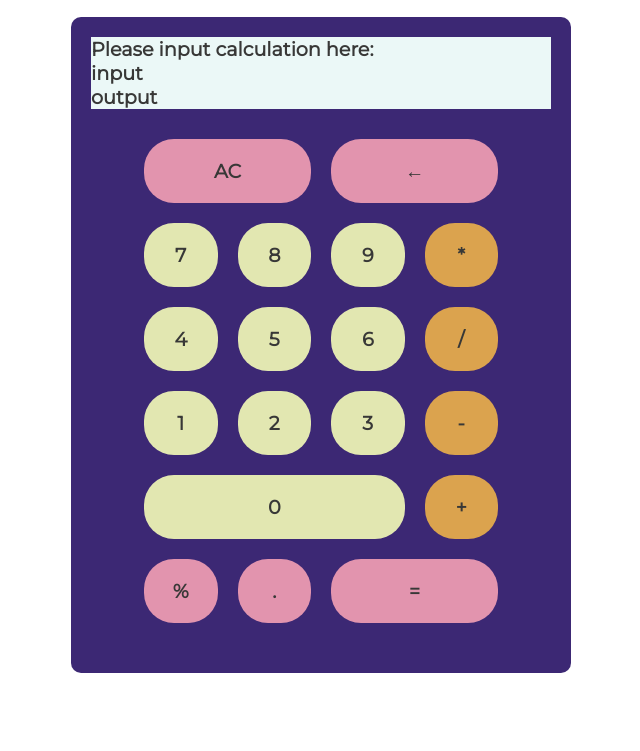
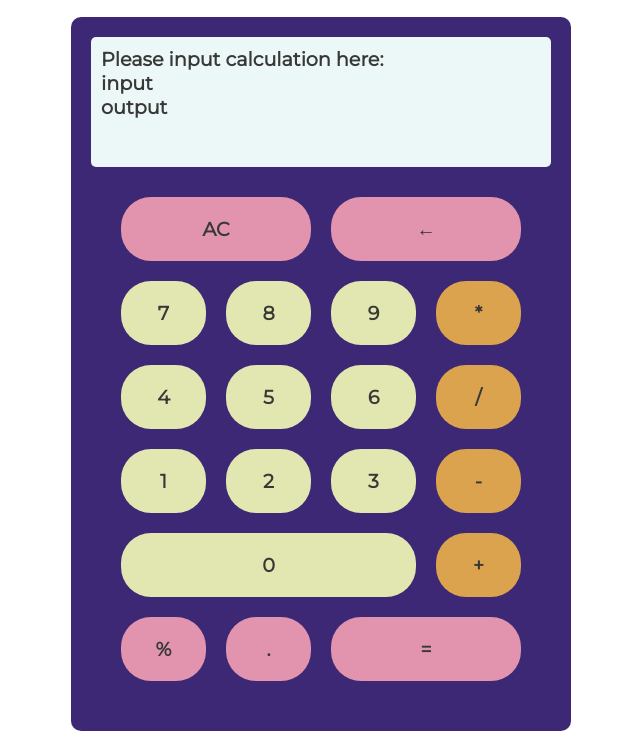
Before and after one commit to BeckyRushton/Calculator-Project, a plain HTML site: page index.html in a window 1280 px wide. Shown: the part 127-878 px from the top of the page, without its empty margins (319-959 px from the left). Before the commit the page ends 820 px from the top, so only its background shows below. Drawn offline with Linux system fonts and the light colour scheme.

Commit message:
changed widths of elements in calc

```diff
--- a/styles.scss
+++ b/styles.scss
@@ -52,6 +52,9 @@ body {
     width: 100%;
     font-weight: bold;
     font-size: 1.2rem;
+    height: 130px;
+    border-radius: 5px;
+    padding: 10px;
   }
   &__pad {
     color: $text-theme;
@@ -59,7 +62,7 @@ body {
     font-size: 1.2rem;
     padding: 20px;
     display: grid;
-    width: 90%;
+    width: 100%;
     grid-template-columns: 1fr 1fr 1fr 1fr;
     grid-template-rows: 1fr 1fr 1fr 1fr 1fr 1fr;
     grid-template-areas:
```
Also changed, not shown: styles.css, 1 other file.
